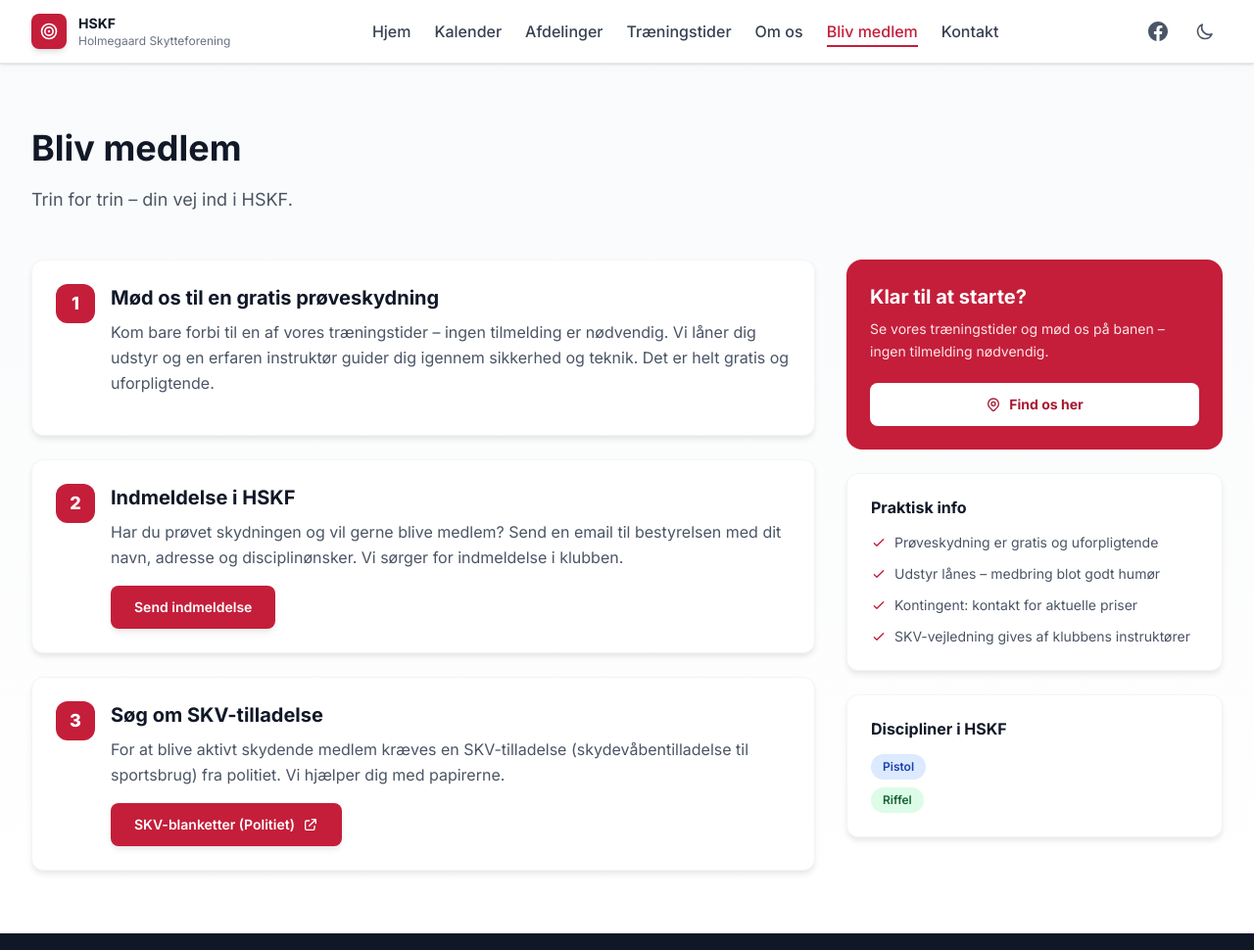
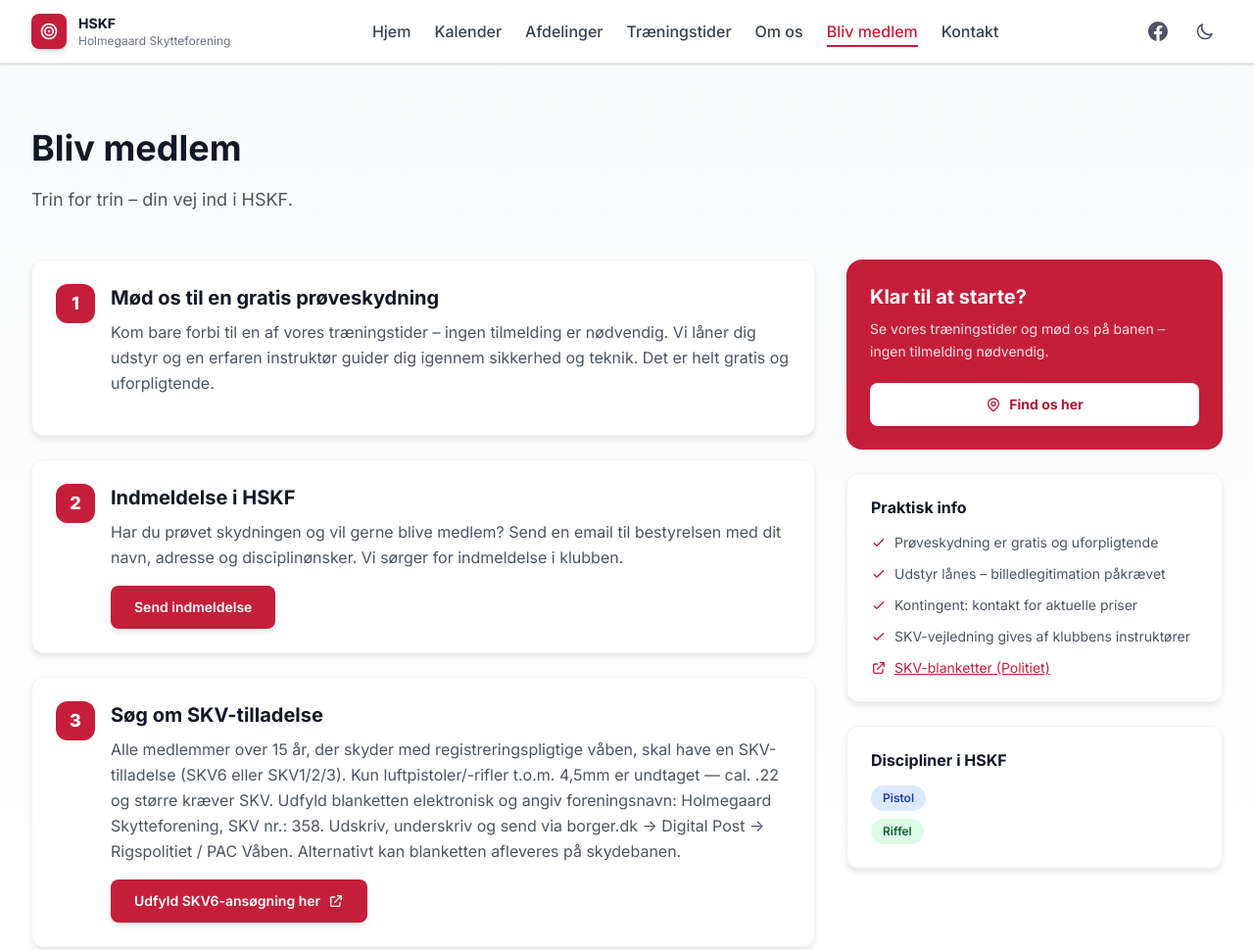
Before and after one commit to JWqvist/hskf-website, an Astro site: page /bliv-medlem in a window 1280 px wide. Shown: the top 970 px of the page at 98% size. Built offline with nearby package versions, Linux system fonts and the light colour scheme; Astro itself is replaced by a stand-in of ours.

Commit message:
feat: SKV-tilladelse udvidet info + praktisk info opdateret

```diff
--- a/src/pages/bliv-medlem.astro
+++ b/src/pages/bliv-medlem.astro
@@ -17,8 +17,8 @@ const steps = [
   {
     step: '3',
     title: 'Søg om SKV-tilladelse',
-    desc: 'For at blive aktivt skydende medlem kræves en SKV-tilladelse (skydevåbentilladelse til sportsbrug) fra politiet. Vi hjælper dig med papirerne.',
-    action: { label: 'SKV-blanketter (Politiet)', href: 'https://skvportal.microsoftcrmportals.com/blanketter/', external: true },
+    desc: 'Alle medlemmer over 15 år, der skyder med registreringspligtige våben, skal have en SKV-tilladelse (SKV6 eller SKV1/2/3). Kun luftpistoler/-rifler t.o.m. 4,5mm er undtaget — cal. .22 og større kræver SKV. Udfyld blanketten elektronisk og angiv foreningsnavn: Holmegaard Skytteforening, SKV nr.: 358. Udskriv, underskriv og send via borger.dk → Digital Post → Rigspolitiet / PAC Våben. Alternativt kan blanketten afleveres på skydebanen.',
+    action: { label: 'Udfyld SKV6-ansøgning her', href: 'https://skvportal.microsoftcrmportals.com/blanketter/skv-blanket-6', external: true },
   },
 ];
 ---
@@ -89,7 +89,7 @@ const steps = [
               </li>
               <li class="flex items-start gap-2">
                 <svg class="w-4 h-4 flex-shrink-0 mt-0.5" style="color: var(--color-primary-500);" fill="none" viewBox="0 0 24 24" stroke="currentColor"><path stroke-linecap="round" stroke-linejoin="round" stroke-width="2" d="M5 13l4 4L19 7"/></svg>
-                Udstyr lånes – medbring blot godt humør
+                Udstyr lånes – billedlegitimation påkrævet
               </li>
               <li class="flex items-start gap-2">
                 <svg class="w-4 h-4 flex-shrink-0 mt-0.5" style="color: var(--color-primary-500);" fill="none" viewBox="0 0 24 24" stroke="currentColor"><path stroke-linecap="round" stroke-linejoin="round" stroke-width="2" d="M5 13l4 4L19 7"/></svg>
@@ -98,6 +98,10 @@ const steps = [
               <li class="flex items-start gap-2">
                 <svg class="w-4 h-4 flex-shrink-0 mt-0.5" style="color: var(--color-primary-500);" fill="none" viewBox="0 0 24 24" stroke="currentColor"><path stroke-linecap="round" stroke-linejoin="round" stroke-width="2" d="M5 13l4 4L19 7"/></svg>
                 SKV-vejledning gives af klubbens instruktører
+              </li>
+              <li class="flex items-start gap-2">
+                <svg class="w-4 h-4 flex-shrink-0 mt-0.5" style="color: var(--color-primary-500);" fill="none" viewBox="0 0 24 24" stroke="currentColor"><path stroke-linecap="round" stroke-linejoin="round" stroke-width="2" d="M10 6H6a2 2 0 00-2 2v10a2 2 0 002 2h10a2 2 0 002-2v-4M14 4h6m0 0v6m0-6L10 14"/></svg>
+                <a href="https://skvportal.microsoftcrmportals.com/blanketter/" target="_blank" rel="noopener noreferrer" class="underline" style="color: var(--color-primary-500);">SKV-blanketter (Politiet)</a>
               </li>
             </ul>
           </div>
```
